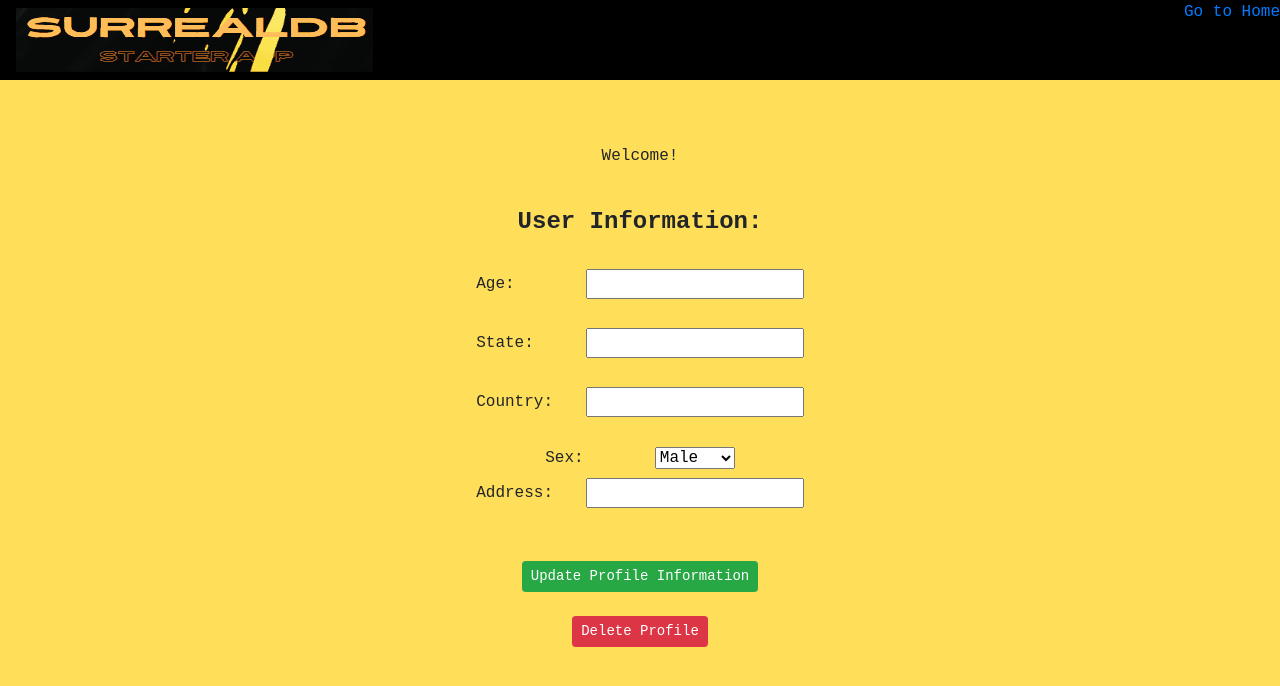
After one commit to syedzubeen/surrealdb_flask_starter_app, a Flask app: template templates/welcome.html in a window 1280 px wide. The commit adds this page. Shown: the top 686 px of the page. Run offline with Flask 2, Linux system fonts and the light colour scheme; the template is opened without the code that fills it, so the values that code supplies are empty; some libraries are stand-ins or nearby versions.

Commit message:
Add complete CRUD spport

```diff
--- a/app.py
+++ b/app.py
@@ -1,7 +1,5 @@
 from flask import Flask, render_template, request, redirect, url_for, session
 from surrealdb import Surreal
-
-
 
 app = Flask(__name__)
 app.secret_key = 'your_secret_key'  # Replace 'your_secret_key' with a secret key for session management
@@ -13,7 +11,7 @@ SURREALDB_WS_URL = "ws://localhost:8000"
 async def insert_user_into_surreal(username, password):
     async with Surreal(SURREALDB_WS_URL) as db:
 
-        await db.use("test1", "test1")  # Replace with your database and collection name
+        await db.use("test1", "test1")
 
         # Create a new user
         await db.create(
@@ -35,20 +33,81 @@ async def home():
          # Store the username in a session variable
         session['username'] = username
 
-        return redirect(url_for('welcome'))  # Redirect to the welcome page
+        return redirect(url_for('welcome'))
 
 
     return render_template('index.html')
 
-@app.route('/welcome')
-def welcome():
+@app.route('/welcome', methods=['POST', 'GET'])
+async def welcome():
     # Get the username from the session variable
     username = session.get('username')
-    if username:
-        return f'Welcome, {username}!'
-    else:
-        return 'Welcome!'
 
+    message = ""  # Initialize the message variable
+
+
+    if request.method == 'POST':
+        if 'delete-profile' in request.form:  # Check if the "Delete Profile" button was clicked
+            if await delete_user_profile(username):
+                message = "Profile deleted successfully."
+            else:
+                message = "Profile deletion failed."
+
+        else:
+
+        # Create an empty dictionary to store the fields to update
+            update_fields = {
+            "sex": "Male"  # temporarily Hardcoded to "Male"
+            }
+
+            # Fields from the form that might be empty or skipped
+            fields_to_check = ['age', 'state', 'country', 'address']
+
+            # Iterate over the fields and add them to the update dictionary if they exist in the form data
+            for field in fields_to_check:
+                value = request.form.get(field)  # Use request.form.get to avoid KeyError
+                if value is not None:
+                    update_fields[field] = value
+
+            app.logger.info("Values: " + str(update_fields))
+            updated_specific_user = "person:"+username
+            db = Surreal("http://localhost:8000")
+            await db.connect()
+            #await db.signin({"user": "admin", "pass": "admin"})
+            await db.use("test1", "test1")
+            await db.update(updated_specific_user, update_fields)
+
+    return render_template('welcome.html', username=username)
+
+async def delete_user_profile(username):
+    person_id= "person:"
+    try:
+        print ("trying to DELETE PROFILE****")
+        db = Surreal("http://localhost:8000")
+        await db.connect()
+        await db.use("test1", "test1")
+        record_to_delete = "DELETE FROM person WHERE user = '" + username + "';"
+        await db.query(record_to_delete)
+
+        #await db.delete(person_id)
+        return True  # Profile deletion was successful
+    except Exception as e:
+        print("Profile deletion failed:", str(e))
+        return False  # Profile deletion failed
 
 if __name__ == '__main__':
     app.run(debug=True)
+
+@app.route('/user_info', methods=['GET', 'POST'])
+def user_info():
+
+    if request.method == 'POST':
+        username = request.form['username']
+        password = request.form['password']  # Fetch the password from the form
+
+
+    # Render the "user_info.html" template and pass the username
+        return render_template('user_info.html', username=username)
+
+    # If it's a GET request, render the initial form for logging in
+    return render_template('user_info_form.html')
--- /dev/null
+++ b/static/styles.css
@@ -0,0 +1,9 @@
+body {
+    background-color: #FFDE59;
+    overflow-x: hidden;
+}
+
+.navbar-jet-black {
+        background-color: #000;
+        color: #fff;
+}
--- /dev/null
+++ b/templates/base.html
@@ -0,0 +1,29 @@
+<!DOCTYPE html>
+<html>
+
+<head>
+    <title>Surreal App</title>
+    <link rel="stylesheet" href="https://maxcdn.bootstrapcdn.com/bootstrap/4.5.2/css/bootstrap.min.css">
+    <script src="https://ajax.googleapis.com/ajax/libs/jquery/3.5.1/jquery.min.js"></script>
+    <script src="https://cdnjs.cloudflare.com/ajax/libs/popper.js/1.16.0/umd/popper.min.js"></script>
+    <script src="https://maxcdn.bootstrapcdn.com/bootstrap/4.5.2/js/bootstrap.min.js"></script>
+    <link rel="stylesheet" type="text/css" href="/static/styles.css">
+    <style>
+        body {
+            font-family: 'Courier New', Courier, monospace;
+        }
+        </style>
+</head>
+
+<body>
+
+    <nav class="navbar navbar-jet-black">
+        <img src="static/surreal-logo.gif" alt="SurrealDB Starter App">
+    </nav>
+
+    {% block content %}
+    {% endblock %}
+
+</body>
+
+</html>
--- /dev/null
+++ b/templates/welcome.html
@@ -0,0 +1,55 @@
+{% extends "base.html" %}
+{% block content %}
+<head>
+    <title>Welcome Page</title>
+    <style>
+        .center-content {
+            text-align: center; /* Center the text horizontally */
+            margin-top: 5%;   /* Adjust this value for vertical centering */
+        }
+        label {
+            text-align: left;
+            display: inline-block;
+            width: 100px; /* Adjust the width as needed for proper alignment */
+        }
+    </style>
+</head>
+<body>
+    <p style="position: absolute; top: 0; right: 0;">
+        <a href="{{ url_for('home') }}">Go to Home</a>
+    </p>
+    <div class="center-content">
+
+    {% if username %}
+        <h1><b>Welcome {{ username }}!</b></h1>
+    {% else %}
+        <p>Welcome!</p>
+    {% endif %}
+    <br><h4><b>User Information:</b></h4><br>
+    <form action="/welcome" method="post">
+
+        <label for="age">Age:</label>
+        <input type="text" name="age" id="age"><br><br>
+
+        <label for="state">State:</label>
+        <input type="text" name="state" id="state"><br><br>
+
+        <label for="country">Country:</label>
+        <input type="text" name="country" id="country"><br><br>
+
+        <label for="sex">Sex:</label>
+        <select name="sex" id="sex">
+            <option value="Male">Male</option>
+            <option value="Female">Female</option>
+            <option value="Other">Other</option>
+        </select><br>
+
+        <label for="address">Address:</label>
+        <input type="text" name="address" id="address"><br><br>
+        <br>
+        <button type="submit" name="update-preferences" class="btn btn-success btn-sm">Update Profile Information</button>
+        <br><br>
+        <button type="submit" name="delete-profile" class="btn btn-danger btn-sm">Delete Profile</button>
+    </form>
+</body>
+{% endblock %}
```
Also changed, not shown: requirements.txt (added, +106 -0 lines), templates/index.html (+23 -14 lines), templates/user_info.html (added, +18 -0 lines), static/surreal-logo.gif (added).
